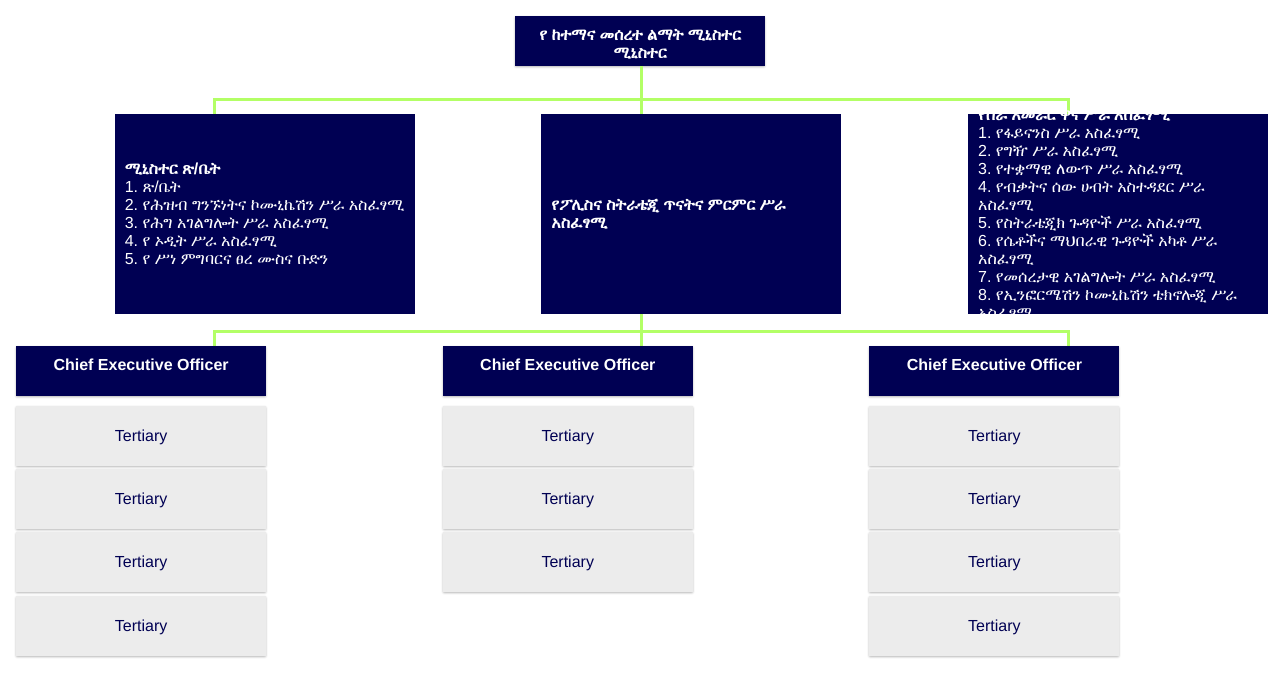
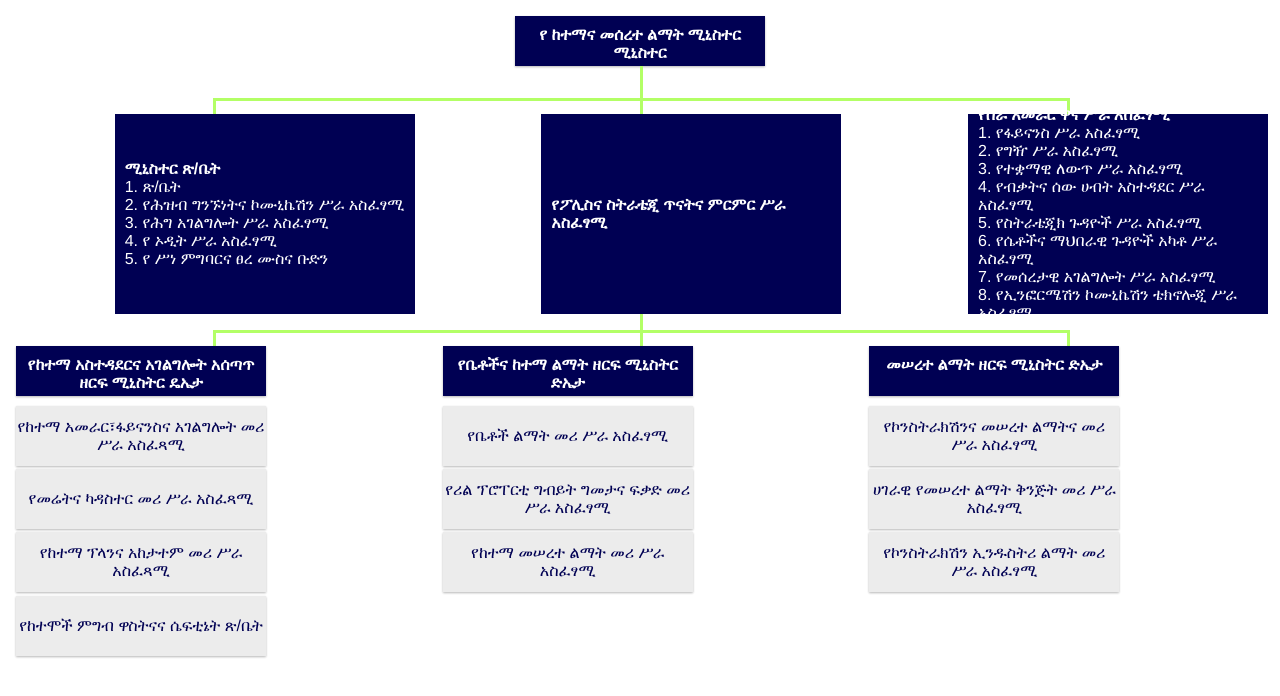
Before and after one commit to muhammedb8826/org-chart, a plain HTML site: page index.html in a window 1280 px wide. Drawn offline with Linux system fonts and the light colour scheme.

Commit message:
Fix connector line

```diff
--- a/index.html
+++ b/index.html
@@ -8,8 +8,8 @@
 </head>
 <body>
     <div id="wrapper">
+      <span class="onmobile-connector"></span>
         <div id="container">
-
             <ol class="static-org-chart">
                 <li>
                     <div class="staff_card">
@@ -57,55 +57,52 @@
                         <li>
                             <div class="staff_card">
                                 <div class="staff_title">
-                                    Chief Executive Officer
+                                  የከተማ አስተዳደርና አገልግሎት አሰጣጥ ዘርፍ ሚኒስትር ዴኤታ
                                 </div>
                             </div>
                             <div>
-                                <div>Tertiary</div>
+                                <div>የከተማ አመራር፣ፋይናንስና አገልግሎት መሪ ሥራ አስፈጻሚ</div>
                             </div>
                             <div>
-                                <div>Tertiary</div>
+                                <div>የመሬትና ካዳስተር መሪ ሥራ አስፈጻሚ</div>
                             </div>
                             <div>
-                                <div>Tertiary</div>
+                                <div>የከተማ ፕላንና አከታተም መሪ ሥራ አስፈጻሚ</div>
                             </div>
                             <div>
-                                <div>Tertiary</div>
+                                <div>የከተሞች ምግብ ዋስትናና ሴፍቲኔት ጽ/ቤት</div>
                             </div>
                         </li>
                         <li>
                             <div class="staff_card">
                                 <div class="staff_title">
-                                    Chief Executive Officer
+                                  የቤቶችና ከተማ ልማት ዘርፍ ሚኒስትር ድኤታ
                                 </div>
                             </div>
                             <div>
-                                <div>Tertiary</div>
+                                <div>የቤቶች ልማት መሪ ሥራ አስፈፃሚ</div>
                             </div>
                             <div>
-                                <div>Tertiary</div>
+                                <div>የሪል ፕሮፐርቲ ግብይት ግመታና ፍቃድ መሪ ሥራ አስፈፃሚ</div>
                             </div>
                             <div>
-                                <div>Tertiary</div>
+                                <div>የከተማ መሠረተ ልማት መሪ ሥራ አስፈፃሚ</div>
                             </div>
                         </li>
                         <li>
                             <div class="staff_card">
                                 <div class="staff_title">
-                                    Chief Executive Officer
+                                  መሠረተ ልማት ዘርፍ ሚኒስትር ድኤታ
                                 </div>
                             </div>
                             <div>
-                                <div>Tertiary</div>
+                                <div>የኮንስትራክሽንና መሠረተ ልማትና መሪ ሥራ አስፈፃሚ</div>
                             </div>
                             <div>
-                                <div>Tertiary</div>
+                                <div>ሀገራዊ የመሠረተ ልማት ቅንጅት መሪ ሥራ አስፈፃሚ</div>
                             </div>
                             <div>
-                                <div>Tertiary</div>
-                            </div>
-                            <div>
-                                <div>Tertiary</div>
+                                <div>የኮንስትራክሽን ኢንዱስትሪ ልማት መሪ ሥራ አስፈፃሚ</div>
                             </div>
                         </li>
                     </ol>
--- a/style.css
+++ b/style.css
@@ -337,3 +337,13 @@ ol.static-org-chart .staff_card + div {
         top: 0;
     }
  }
+
+ @media (max-width: 1200px) {
+    ol.static-org-chart #second:before {
+        height: 13em!important;
+        left: 0%!important;
+        top: -12em !important;
+        width: 3px!important;
+   }
+
+ }
```
